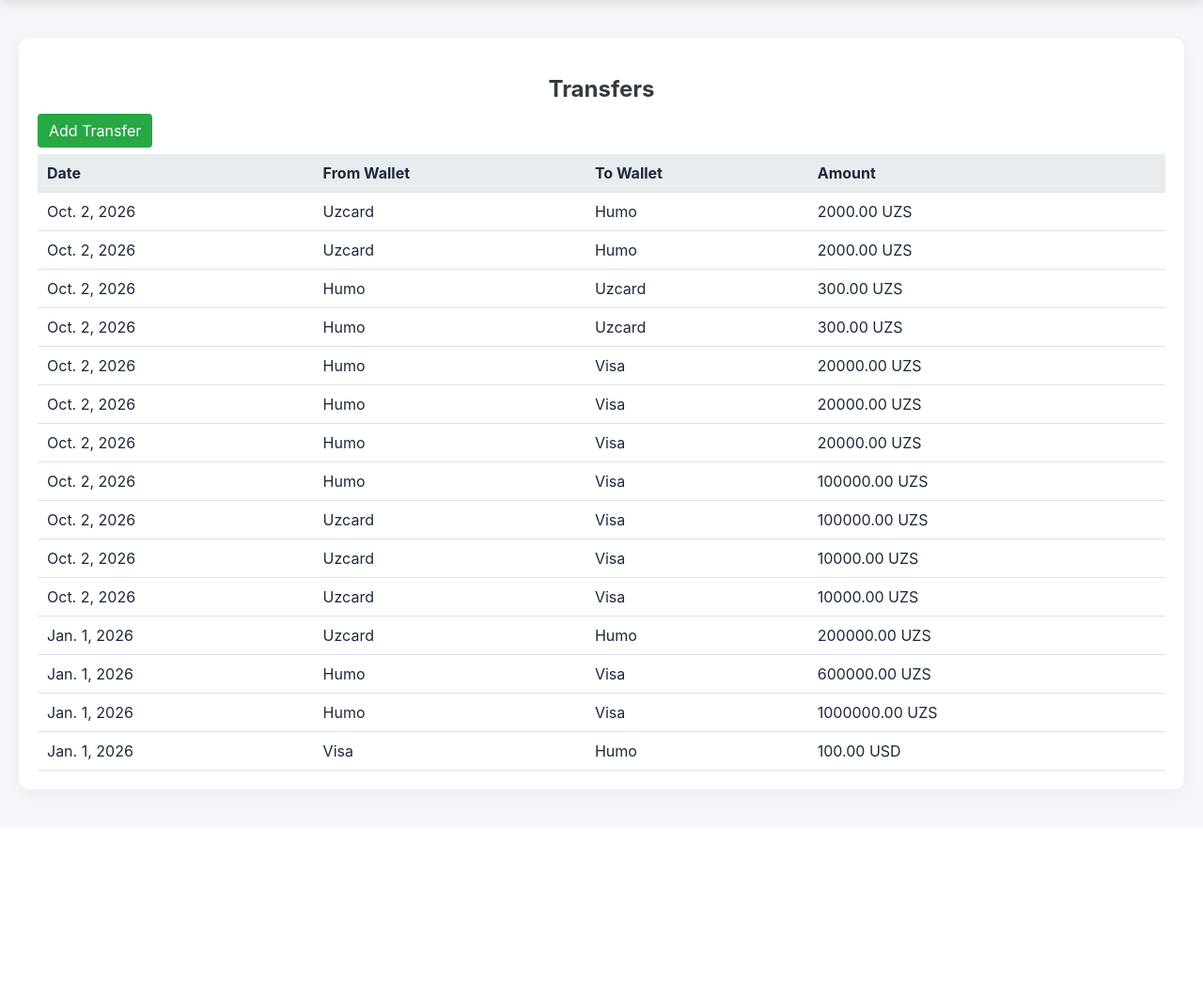
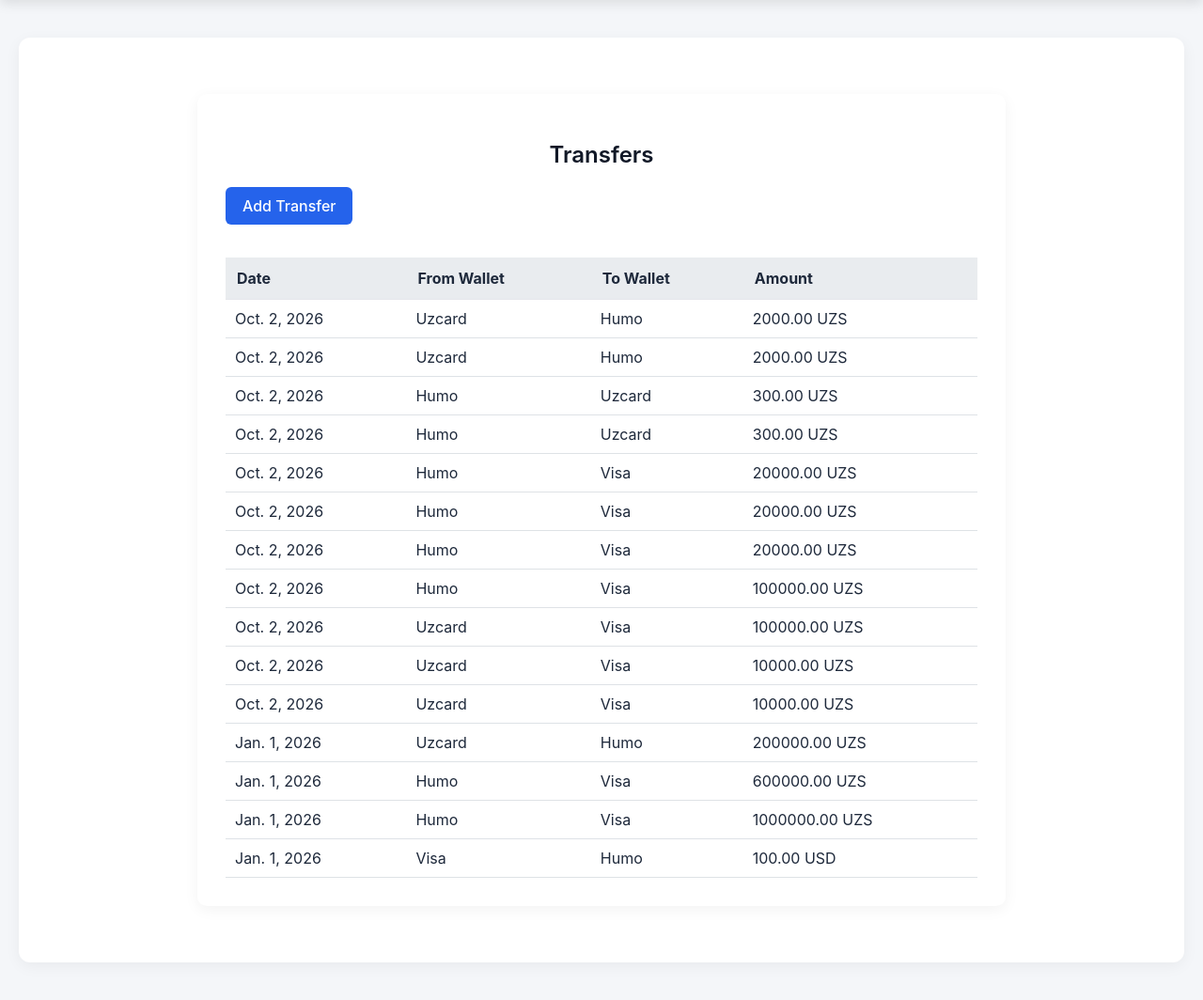
Before and after one commit to nijamila/project1, a Django app: page /en/transactions/transfers/ in a window 1280 px wide. Shown: the part 84-1148 px from the top of the page at 94% size. Before the commit the page ends 936 px from the top, so only its background shows below. Run offline with Django 5.2, Linux system fonts and the light colour scheme; a user stored in the database is signed in; data comes from the database, SQL or seed files in the repository.

Commit message:
Enhance transfer list layout and styling

```diff
--- a/apps/transactions/templates/transactions/transfer_list.html
+++ b/apps/transactions/templates/transactions/transfer_list.html
@@ -2,28 +2,37 @@
 {% block title %}Transfers{% endblock %}
 
 {% block content %}
-<h2>Transfers</h2>
-<a href="{% url 'transaction_transfer_create' %}" class="button-link">Add Transfer</a>
-<table>
+<div style="max-width:800px; margin:40px auto; padding:30px; background:#fff; border-radius:10px; box-shadow:0 4px 16px rgba(0,0,0,0.05);">
+    <h2 style="color:#111827; font-weight:600; margin-bottom:20px;">Transfers</h2>
+
+    <a href="{% url 'transaction_transfer_create' %}"
+       style="display:inline-block; margin-bottom:20px; padding:10px 18px; background-color:#2563eb; color:#fff; border-radius:6px; text-decoration:none; font-weight:500; transition:0.2s;">
+       Add Transfer
+    </a>
+
+    <table style="width:100%; border-collapse:collapse; text-align:left;">
         <thead>
-        <tr>
-            <th>Date</th>
-            <th>From Wallet</th>
-            <th>To Wallet</th>
-            <th>Amount</th>
+            <tr style="background:#f3f4f6;">
+                <th style="padding:12px; border-bottom:1px solid #e5e7eb;">Date</th>
+                <th style="padding:12px; border-bottom:1px solid #e5e7eb;">From Wallet</th>
+                <th style="padding:12px; border-bottom:1px solid #e5e7eb;">To Wallet</th>
+                <th style="padding:12px; border-bottom:1px solid #e5e7eb;">Amount</th>
             </tr>
         </thead>
         <tbody>
             {% for transfer in transfers %}
-        <tr>
-            <td>{{ transfer.date }}</td>
-            <td>{{ transfer.from_wallet.name }}</td>
-            <td>{{ transfer.to_wallet.name }}</td>
-            <td>{{ transfer.amount }} {{ transfer.from_wallet.currency.code }}</td>
+            <tr style="border-bottom:1px solid #e5e7eb;">
+                <td style="padding:10px;">{{ transfer.date }}</td>
+                <td style="padding:10px;">{{ transfer.from_wallet.name }}</td>
+                <td style="padding:10px;">{{ transfer.to_wallet.name }}</td>
+                <td style="padding:10px;">{{ transfer.amount }} {{ transfer.from_wallet.currency.code }}</td>
             </tr>
             {% empty %}
-        <tr><td colspan="4">No transfers yet.</td></tr>
+            <tr>
+                <td colspan="4" style="padding:12px; text-align:center; color:#6b7280;">No transfers yet.</td>
+            </tr>
             {% endfor %}
         </tbody>
     </table>
+</div>
 {% endblock %}
```
Lines whose indentation alone changed are shown as unchanged.
